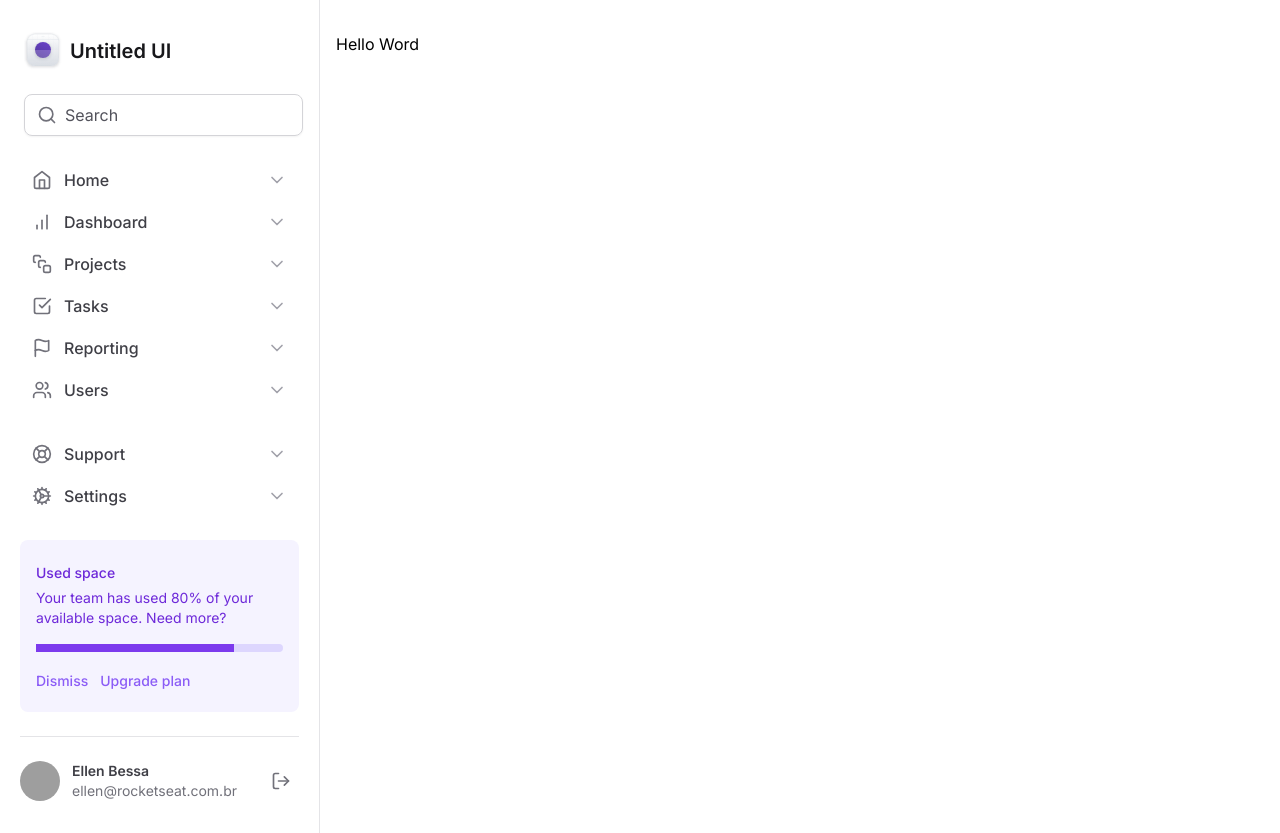
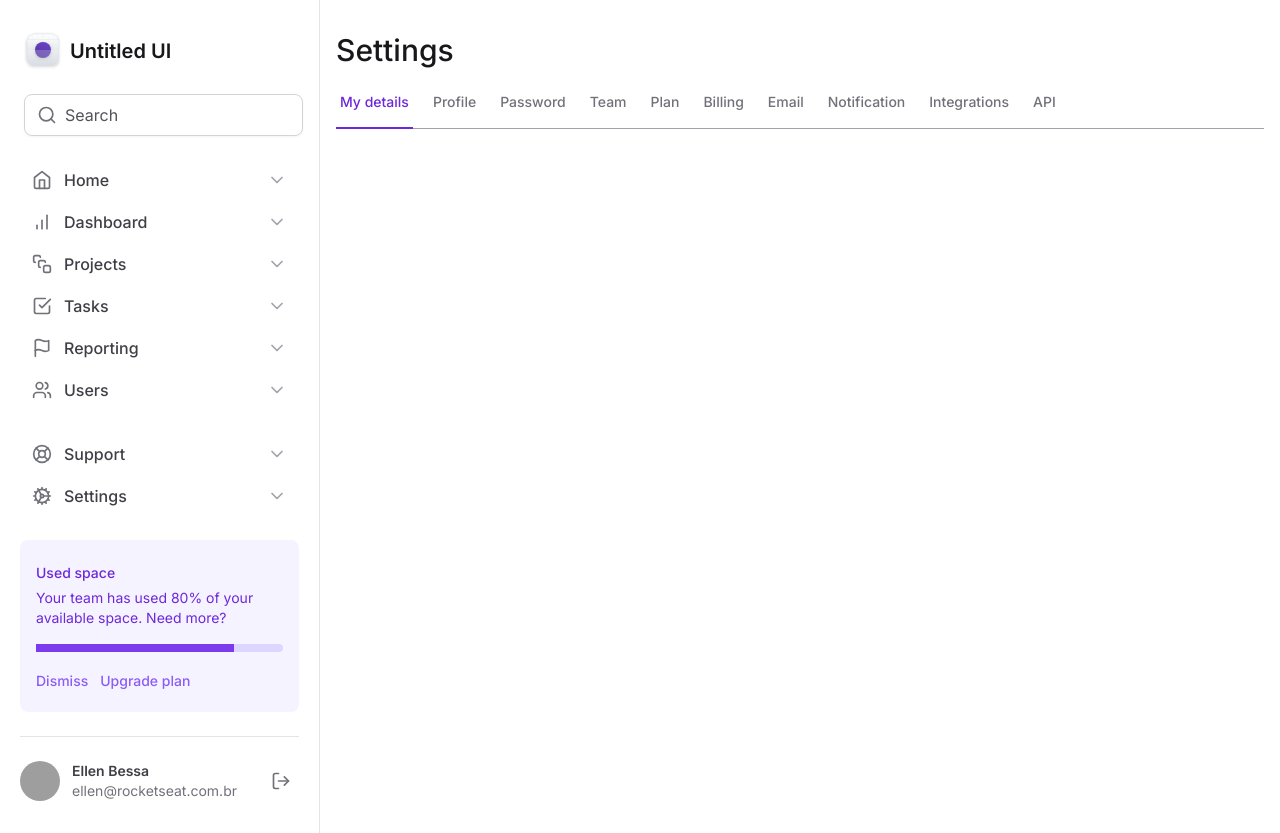
Before and after one commit to EllenBessa/tailwind-next, a Next.js app: page / in a window 1280 px wide. Built offline with nearby package versions, Linux system fonts and the light colour scheme; grey boxes are pictures that could not be loaded.

Commit message:
feat: :lipstick: Criando Abas com Radix Tabs

```diff
--- a/package.json
+++ b/package.json
@@ -9,6 +9,7 @@
     "lint": "next lint"
   },
   "dependencies": {
+    "@radix-ui/react-tabs": "^1.0.4",
     "@radix-ui/themes": "^1.1.2",
     "@types/node": "20.5.0",
     "@types/react": "18.2.20",
--- a/src/app/layout.tsx
+++ b/src/app/layout.tsx
@@ -16,7 +16,7 @@
   children: React.ReactNode;
 }) {
   return (
-    <html lang="pt-BR">
+    <html lang="pt-BR" className="antialiased">
       <body className={inter.className}>
         <div className="grid min-h-screen grid-cols-app">
           <Sidebar />
--- a/src/app/page.tsx
+++ b/src/app/page.tsx
@@ -1,3 +1,11 @@
+import { SettingsTabs } from "@/components/SettingsTabs";
+
 export default function Home() {
-  return <h1>Hello Word</h1>;
+  return (
+    <>
+      <h1 className="text-3xl font-medium text-zinc-900">Settings</h1>
+
+      <SettingsTabs />
+    </>
+  );
 }
--- /dev/null
+++ b/src/components/SettingsTabs/TabItem.tsx
@@ -0,0 +1,24 @@
+"use client";
+
+import * as Tabs from "@radix-ui/react-tabs";
+
+export interface TabItemProps {
+  value: string;
+  title: string;
+  isSelected?: boolean;
+}
+
+export function TabItem({ value, title, isSelected = false }: TabItemProps) {
+  return (
+    <Tabs.Trigger
+      value={value}
+      className="relative px-1 pb-4 text-sm font-medium text-zinc-500 hover:text-violet-700 data-[state=active]:text-violet-700"
+    >
+      <span>{title}</span>
+
+      {isSelected && (
+        <div className="absolute -bottom-px left-0 right-0 h-0.5 bg-violet-700" />
+      )}
+    </Tabs.Trigger>
+  );
+}
--- /dev/null
+++ b/src/components/SettingsTabs/index.tsx
@@ -0,0 +1,58 @@
+"use client";
+
+import * as Tabs from "@radix-ui/react-tabs";
+import { TabItem } from "./TabItem";
+import { useState } from "react";
+
+export function SettingsTabs() {
+  const [currentTab, setCurrentTab] = useState("tab1");
+
+  return (
+    <Tabs.Root value={currentTab} onValueChange={setCurrentTab}>
+      <Tabs.TabsList className="mt-6 flex w-full items-center gap-4 border-b border-zinc-400">
+        <TabItem
+          value="tab1"
+          title="My details"
+          isSelected={currentTab === "tab1"}
+        />
+        <TabItem
+          value="tab2"
+          title="Profile"
+          isSelected={currentTab === "tab2"}
+        />
+        <TabItem
+          value="tab3"
+          title="Password"
+          isSelected={currentTab === "tab3"}
+        />
+        <TabItem value="tab4" title="Team" isSelected={currentTab === "tab4"} />
+        <TabItem value="tab5" title="Plan" isSelected={currentTab === "tab5"} />
+        <TabItem
+          value="tab6"
+          title="Billing"
+          isSelected={currentTab === "tab6"}
+        />
+        <TabItem
+          value="tab7"
+          title="Email"
+          isSelected={currentTab === "tab7"}
+        />
+        <TabItem
+          value="tab8"
+          title="Notification"
+          isSelected={currentTab === "tab8"}
+        />
+        <TabItem
+          value="tab9"
+          title="Integrations"
+          isSelected={currentTab === "tab9"}
+        />
+        <TabItem
+          value="tab10"
+          title="API"
+          isSelected={currentTab === "tab10"}
+        />
+      </Tabs.TabsList>
+    </Tabs.Root>
+  );
+}
```
Also changed, not shown: 1 other file (tests, documents, lock files or other folders).
